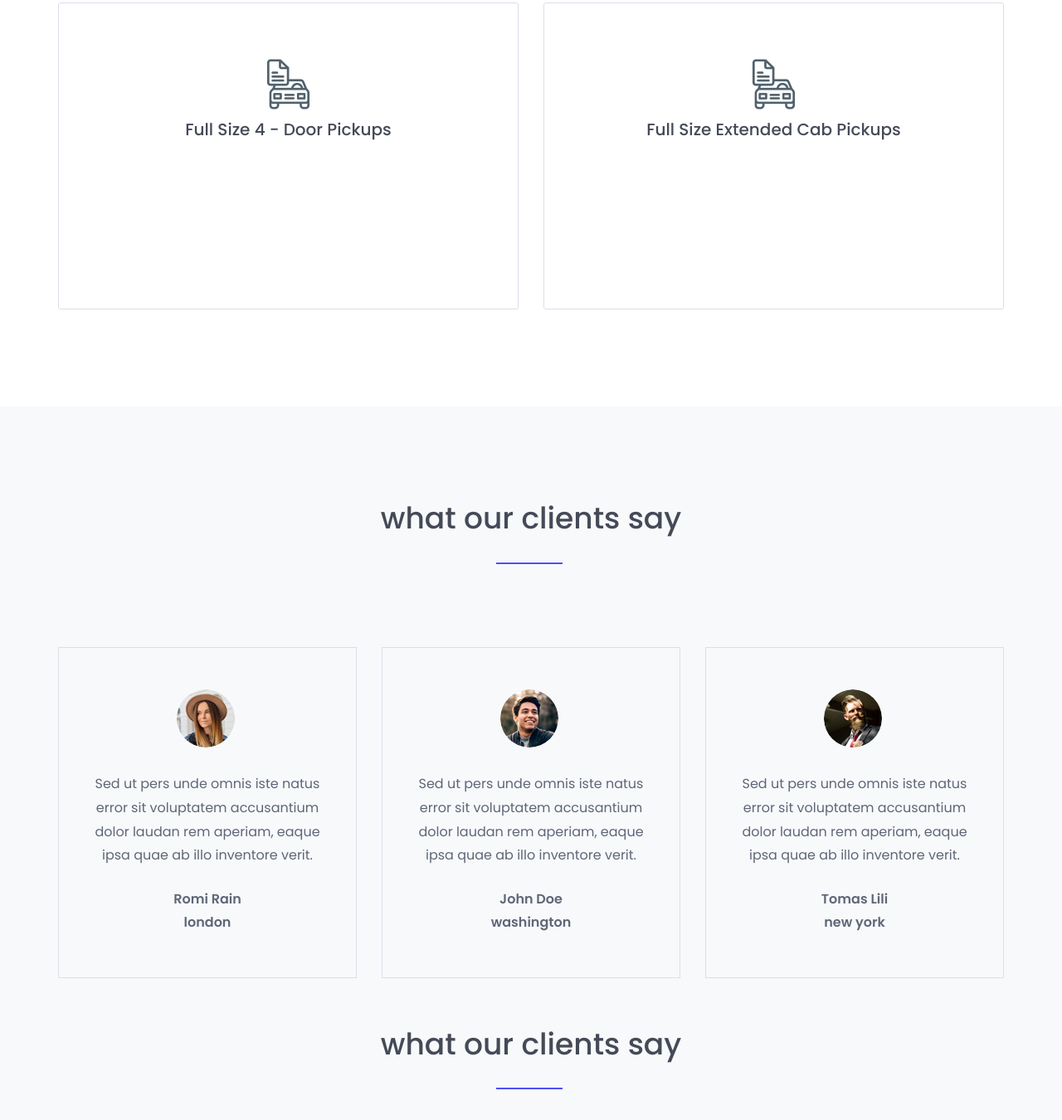
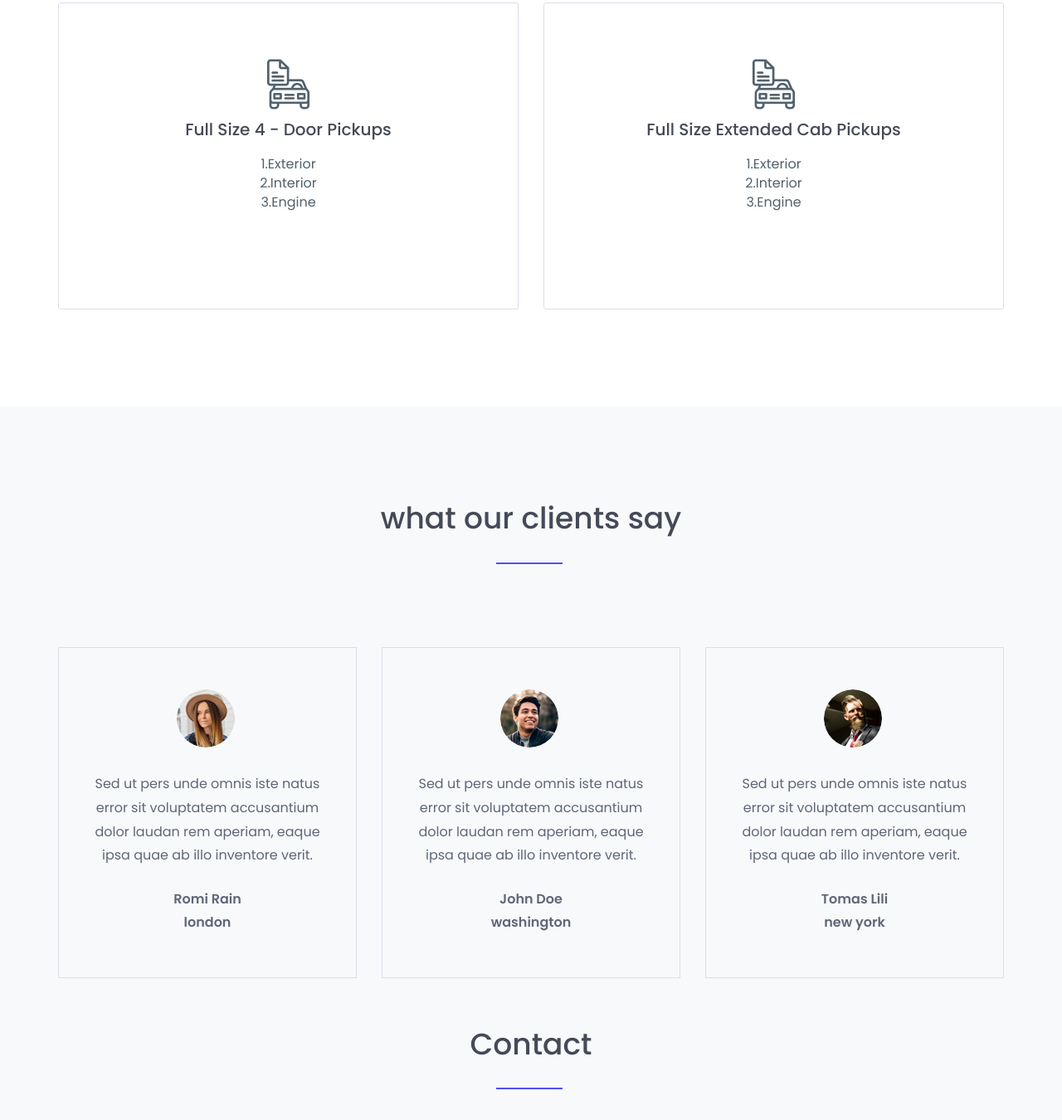
Before and after one commit to castillomiguel25/master-auto-detail, a plain HTML site: page index.html in a window 1280 px wide. Shown: the part 1226-2576 px from the top of the page at 83% size. Drawn offline with nearby package versions, Linux system fonts and the light colour scheme.

Commit message:
'update'

```diff
--- a/assets/css/style.css
+++ b/assets/css/style.css
@@ -328,9 +328,18 @@ nav.navbar.bootsnav .navbar-toggle i{color: #4e4ffa;}
     margin: 35px 0 20px;
 }
 
-.single-service-item:hover h5, li{
+.single-service-item li{
+    color: #50616c;
+}
+
+.single-service-item:hover h5{
     color: #fff;
 }
+
+.single-service-item:hover li{
+    color: #fff;
+}
+
 .single-service-item h2 a span {text-transform:  lowercase;}
 .single-service-item p {padding-bottom: 35px;text-transform: initial;position: relative;}
 .single-service-item p:before {
--- a/index.html
+++ b/index.html
@@ -315,7 +315,7 @@
       <div class="container">
         <div class="row">
           <div class="section-header maginTop maginb">
-            <h2>what our clients say</h2>
+            <h2>Contact</h2>
           </div>
         </div>
         <div class="row text-center">
```
